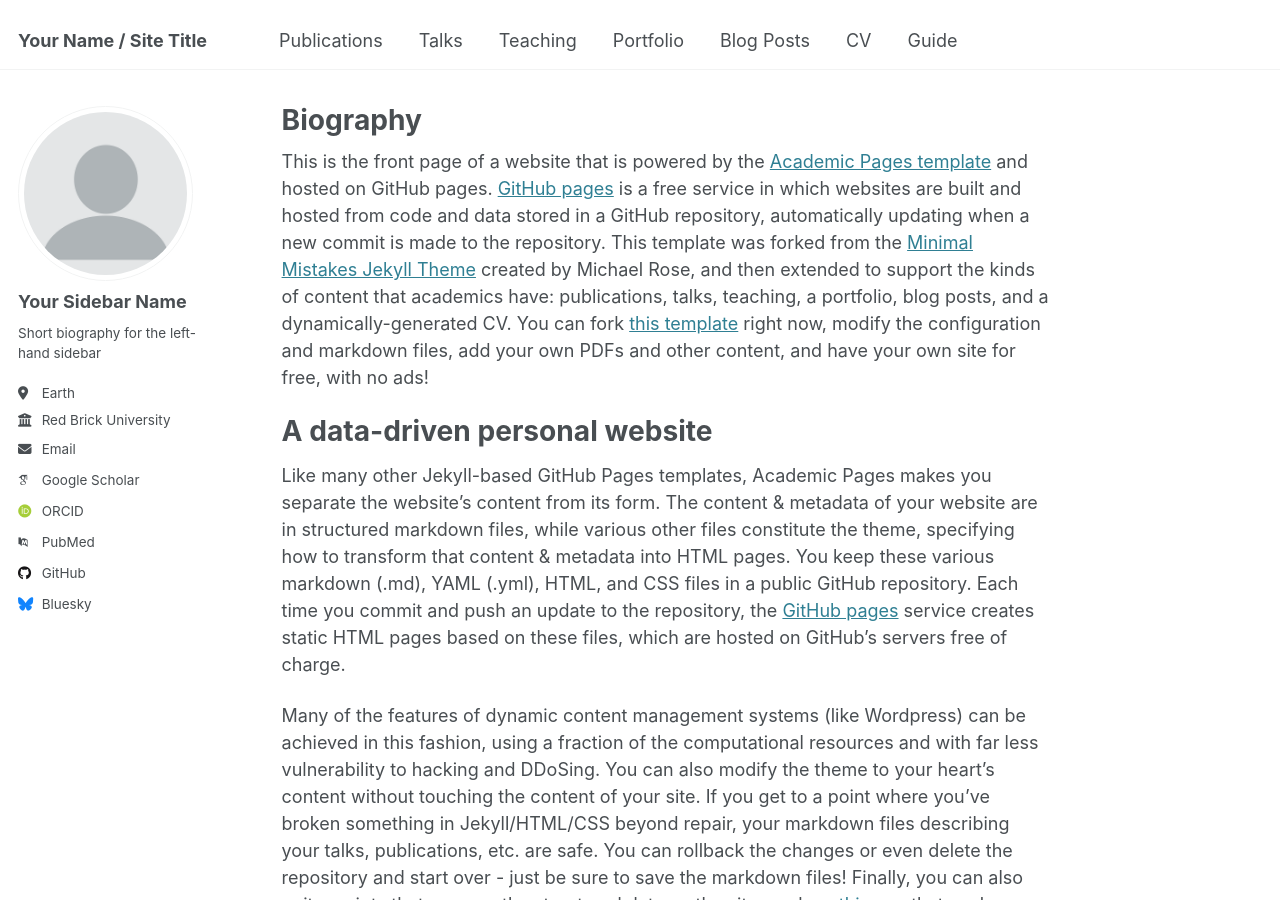
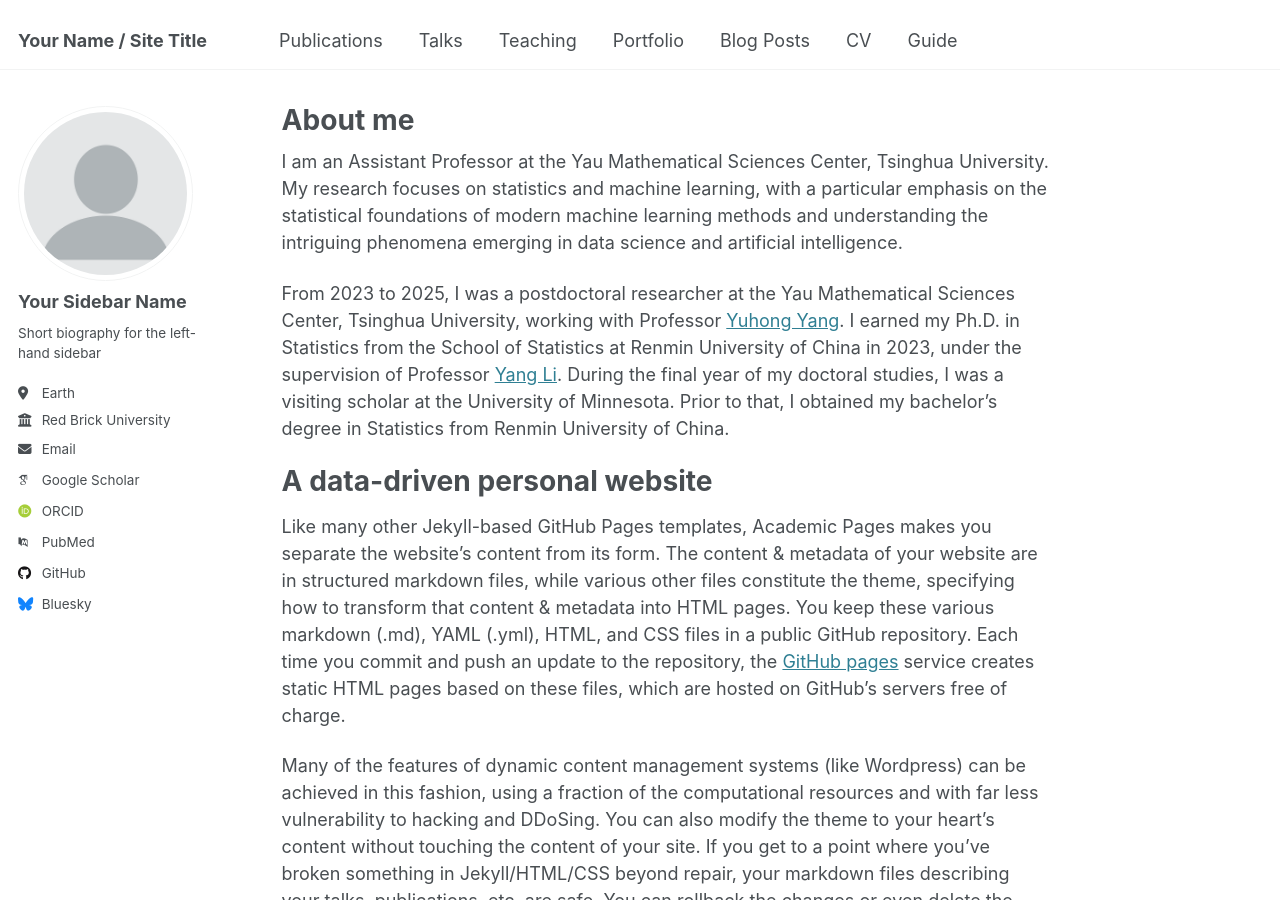
Before and after one commit to aypjf/aypjf.github.io, a Jekyll site: the page built from _pages/about.md, in a window 1280 px wide and 900 px high. Built offline with Jekyll 4.4.1, drawn with Linux system fonts in a browser that asks for light colours; some web fonts are replaced.

Commit message:
Update about.md

```diff
--- a/_pages/about.md
+++ b/_pages/about.md
@@ -1,13 +1,15 @@
 ---
 permalink: /
-title: "Biography"
+title: "About me"
 author_profile: true
 redirect_from:
   - /about/
   - /about.html
 ---
 
-This is the front page of a website that is powered by the [Academic Pages template](https://github.com/academicpages/academicpages.github.io) and hosted on GitHub pages. [GitHub pages](https://pages.github.com) is a free service in which websites are built and hosted from code and data stored in a GitHub repository, automatically updating when a new commit is made to the repository. This template was forked from the [Minimal Mistakes Jekyll Theme](https://mmistakes.github.io/minimal-mistakes/) created by Michael Rose, and then extended to support the kinds of content that academics have: publications, talks, teaching, a portfolio, blog posts, and a dynamically-generated CV. You can fork [this template](https://github.com/academicpages/academicpages.github.io) right now, modify the configuration and markdown files, add your own PDFs and other content, and have your own site for free, with no ads!
+I am an Assistant Professor at the Yau Mathematical Sciences Center, Tsinghua University. My research focuses on statistics and machine learning, with a particular emphasis on the statistical foundations of modern machine learning methods and understanding the intriguing phenomena emerging in data science and artificial intelligence.
+
+From 2023 to 2025, I was a postdoctoral researcher at the Yau Mathematical Sciences Center, Tsinghua University, working with Professor [Yuhong Yang](https://ymsc.tsinghua.edu.cn/info/1031/3506.htm). I earned my Ph.D. in Statistics from the School of Statistics at Renmin University of China in 2023, under the supervision of Professor [Yang Li](http://stat.ruc.edu.cn/jxtd/jsdw/swtjylxbxx/3e1b4fd7497145f78e7fb198e76247b6.htm). During the final year of my doctoral studies, I was a visiting scholar at the University of Minnesota. Prior to that, I obtained my bachelor's degree in Statistics from Renmin University of China.
 
 A data-driven personal website
 ======
```
